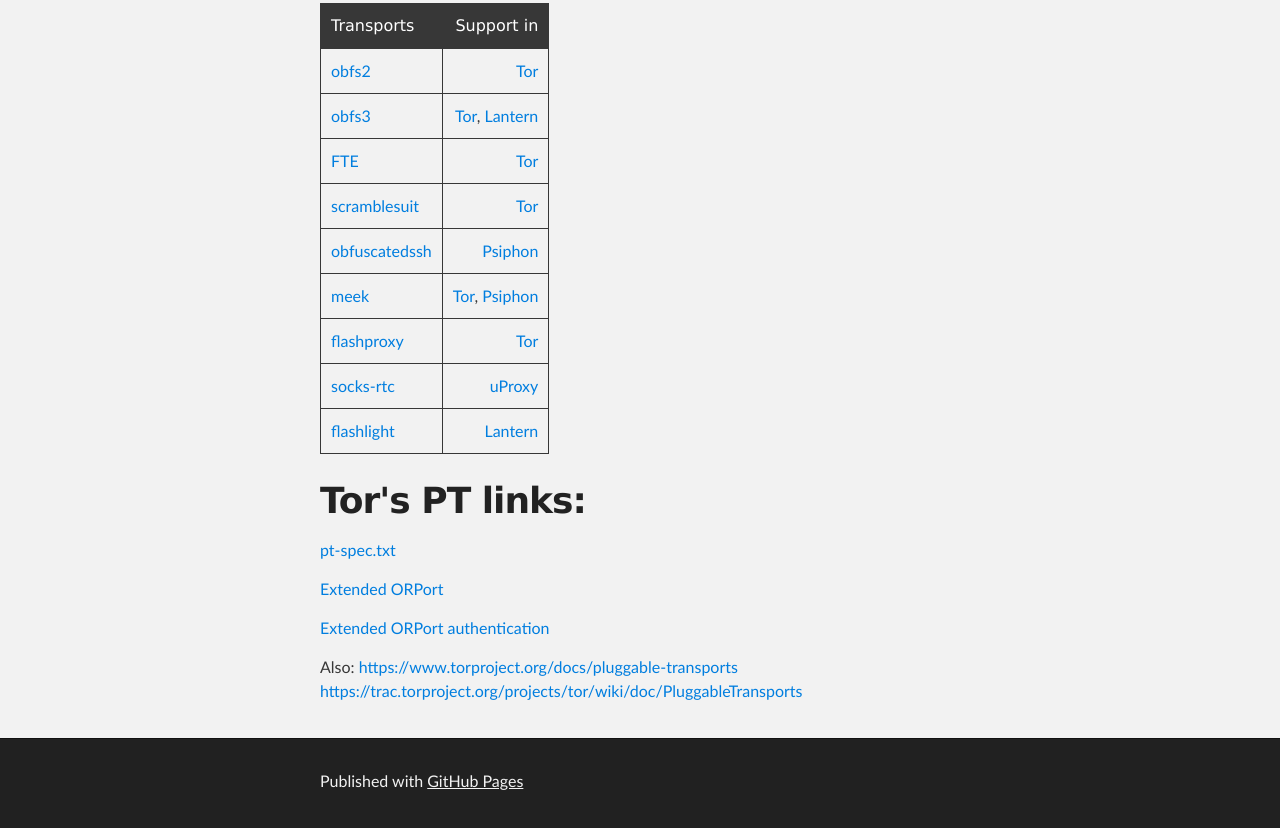
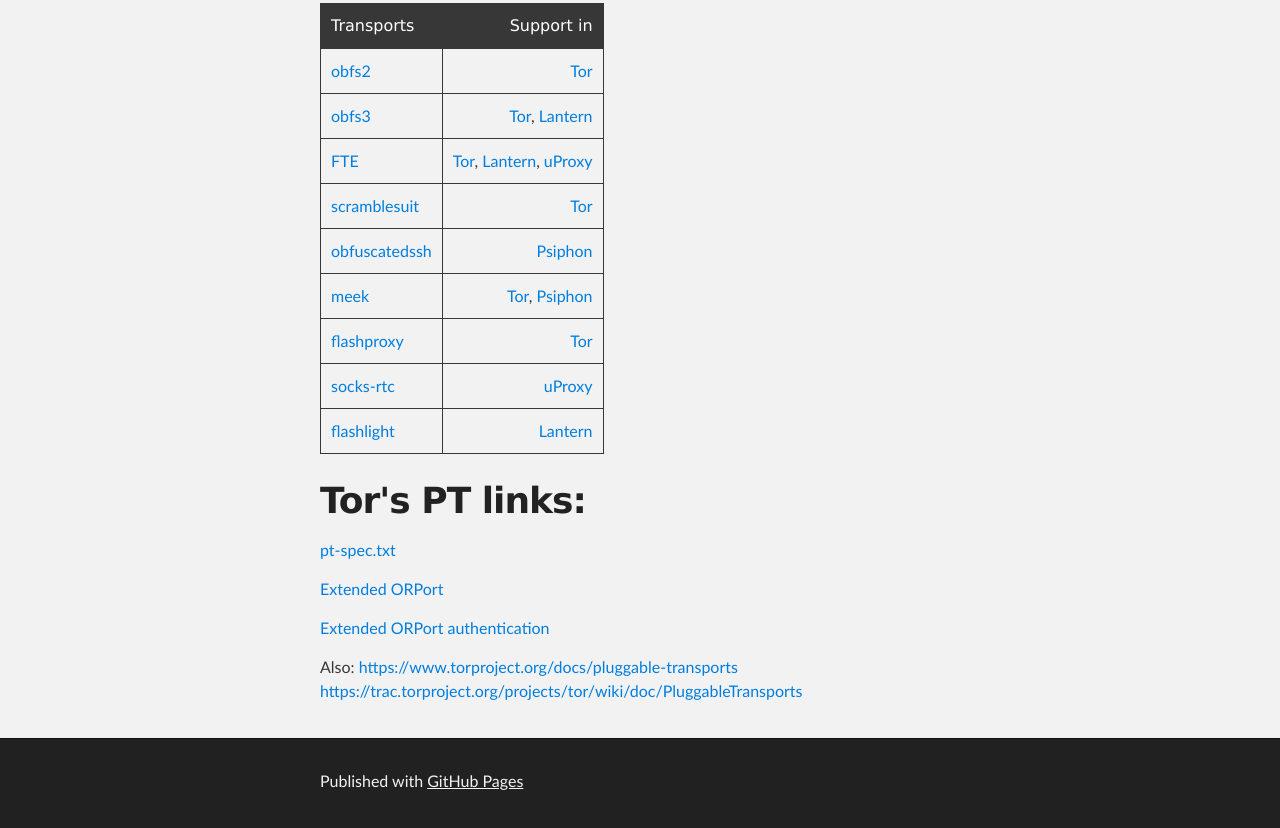
Before and after one commit to obfuscation/obfuscation.github.io, a plain HTML site: page index.html in a window 1280 px wide. Shown: the part 1387-2215 px from the top of the page. Drawn offline with Linux system fonts and the light colour scheme.

Commit message:
Mention more projects using FTE.

```diff
--- a/index.html
+++ b/index.html
@@ -87,7 +87,9 @@
 </tr>
 <tr>
 <td><a href="https://fteproxy.org/">FTE</a></td>
-<td align="right"><a href="https://www.torproject.org/">Tor</a></td>
+<td align="right">
+<a href="https://www.torproject.org/">Tor</a>, <a href="https://www.getlantern.org/">Lantern</a>, <a href="https://github.com/uProxy/libfte">uProxy</a>
+</td>
 </tr>
 <tr>
 <td><a href="http://www.cs.kau.se/philwint/scramblesuit/">scramblesuit</a></td>
```
